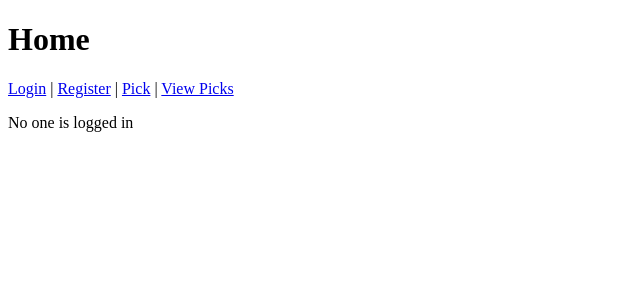
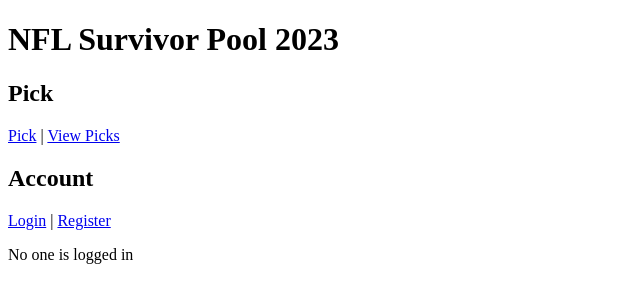
Before and after one commit to gmichnikov/nfl-survivor, a Flask app: page / in a window 1280 px wide. Shown: the top 303 px of the page, without its empty margins (0-640 px from the left). Run offline with Flask 3, Linux system fonts and the light colour scheme.

Commit message:
Small changes to sorting and layout

```diff
--- a/app/routes.py
+++ b/app/routes.py
@@ -202,7 +202,6 @@
     all_picks = {}
     wrong_picks_count = {}
     usernames = [user.username for user in User.query.all()]
-    usernames.sort()  # Sort usernames alphabetically
 
     # Convert team IDs to names
     team_lookup = {team['id']: team['name'] for team in load_nfl_teams()}
@@ -221,8 +220,9 @@
             if pick.is_correct is False:
                 wrong_picks_count[username] = wrong_picks_count.get(username, 0) + 1
 
+    sorted_usernames = sorted(usernames, key=lambda username: wrong_picks_count.get(username, 0))
 
-    return render_template('view_picks.html', all_picks=all_picks, usernames=usernames, wrong_picks_count=wrong_picks_count)
+    return render_template('view_picks.html', all_picks=all_picks, usernames=sorted_usernames, wrong_picks_count=wrong_picks_count)
 
 @app.route('/logout')
 def logout():
@@ -272,7 +272,7 @@
     eastern = pytz.timezone('US/Eastern')
     utc = timezone('UTC')
 
-    logs = Logs.query.all()
+    logs = Logs.query.order_by(Logs.timestamp.desc()).all()
     for log in logs:
         log.timestamp = utc.localize(log.timestamp).astimezone(eastern)
     return render_template('view_logs.html', logs=logs)
@@ -617,7 +617,7 @@
                     db.session.add(log_entry)
         db.session.commit()
         flash('Auto picks set for week ' + str(week_number))
-        return redirect(url_for('index'))
+        return redirect(url_for('view_logs'))
 
     return render_template('admin_auto_pick.html')
 
--- a/app/templates/admin.html
+++ b/app/templates/admin.html
@@ -1,3 +1,4 @@
+<!-- For manually setting weekly game results -->
 <h1>Admin Interface for Week {{ week }}</h1>
 
 <form method="post">
--- a/app/templates/admin_set_pick.html
+++ b/app/templates/admin_set_pick.html
@@ -17,4 +17,5 @@
 </form>
 
 <br>
-<a href="{{ url_for('index') }}">Home</a>
+<a href="{{ url_for('index') }}">Home</a> |
+<a href="{{ url_for('view_logs') }}">View Logs</a>
--- a/app/templates/all_spreads.html
+++ b/app/templates/all_spreads.html
@@ -5,6 +5,7 @@
     <title>All Spreads</title>
 </head>
 <body>
+    <a href="{{ url_for('index') }}">Home</a>
     <h1>All Spreads</h1>
     {% for week, spreads in spreads_by_week.items() %}
         <h2>Week {{ week }}</h2>
--- a/app/templates/auto_update.html
+++ b/app/templates/auto_update.html
@@ -7,4 +7,5 @@
 </form>
 
 <br>
-<a href="{{ url_for('index') }}">Home</a>
+<a href="{{ url_for('index') }}">Home</a> |
+<a href="{{ url_for('view_logs') }}">View Logs</a>
--- a/app/templates/index.html
+++ b/app/templates/index.html
@@ -1,34 +1,43 @@
 <!DOCTYPE html>
 <html>
 <head>
-    <title>Home</title>
+    <title>NFL Survivor Pool 2023</title>
     <link rel="stylesheet" type="text/css" href="{{ url_for('static', filename='styles.css') }}">
 </head>
 <body>
-    <h1>Home</h1>
+    <h1>NFL Survivor Pool 2023</h1>
 
-    <a href="{{ url_for('login') }}">Login</a> |
-    <a href="{{ url_for('register') }}">Register</a> |
+
+    <h2>Pick</h2>
     <a href="{{ url_for('pick') }}">Pick</a> |
     <a href="{{ url_for('view_picks') }}">View Picks</a>
 
+
+
+    <h2>Account</h2>
+    <a href="{{ url_for('login') }}">Login</a> |
+    <a href="{{ url_for('register') }}">Register</a>
     {% if logged_in %}
         <p>You are logged in as {{ username }}</p>
-        <a href="{{ url_for('logout') }}">Logout</a> |
+        <a href="{{ url_for('logout') }}">Logout</a>
     {% else %}
         <p>No one is logged in</p>
     {% endif %}
 
     {% if logged_in and current_user.is_admin %}
-        <a href="{{ url_for('admin') }}">Set results</a> |
-        <a href="{{ url_for('admin_reset_password') }}">Reset Passwords</a> |
+        <h2>Set Picks</h2>
+        <a href="{{ url_for('admin_set_pick') }}">Manually Set a Pick</a> |
+        <a href="{{ url_for('admin_auto_pick') }}">Auto Pick for Week</a>
+        <h2>Set Results</h2>
+        <a href="{{ url_for('admin') }}">Manually</a> |
+        <a href="{{ url_for('auto_update') }}">Auto Update</a>
+        <h2>Spreads</h2>
+        <a href="{{ url_for('fetch_spreads') }}">Fetch Spreads</a> |
+        <a href="{{ url_for('all_spreads') }}">All Spreads</a>
+        <h2>Other</h2>
         <a href="{{ url_for('view_logs') }}">View Logs</a> |
         <a href="{{ url_for('admin_view_picks') }}">Admin View Picks</a> |
-        <a href="{{ url_for('admin_set_pick') }}">Admin Set Pick</a> |
-        <a href="{{ url_for('fetch_spreads') }}">Fetch Spreads</a> |
-        <a href="{{ url_for('auto_update') }}">Auto Update Results</a> |
-        <a href="{{ url_for('all_spreads') }}">All Spreads</a> |
-        <a href="{{ url_for('admin_auto_pick') }}">Admin Auto Pick</a>
+        <a href="{{ url_for('admin_reset_password') }}">Reset Passwords</a>
     {% endif %}
 
 </body>
--- a/app/templates/view_logs.html
+++ b/app/templates/view_logs.html
@@ -5,6 +5,7 @@
         <link rel="stylesheet" type="text/css" href="{{ url_for('static', filename='styles.css') }}">
     </head>
     <body>
+        <a href="{{ url_for('index') }}">Home</a>
         <h1>Logs</h1>
         <table class="styled-table">
             <thead>
--- a/app/templates/view_picks.html
+++ b/app/templates/view_picks.html
@@ -23,7 +23,7 @@
                     <td class="second-col">{{ wrong_picks_count.get(username, 0) }}</td>
                     {% for week, week_picks in all_picks.items() %}
                     <td class="{{ 'correct' if week_picks.get(username, {}).get('is_correct') is true else 'incorrect' if week_picks.get(username, {}).get('is_correct') is false else 'nopick' }}">
-                        {{ week_picks.get(username, {}).get('team', 'Not Submitted') }}
+                        {{ week_picks.get(username, {}).get('team', '') }}
                     </td>
                     {% endfor %}
                 </tr>
```
